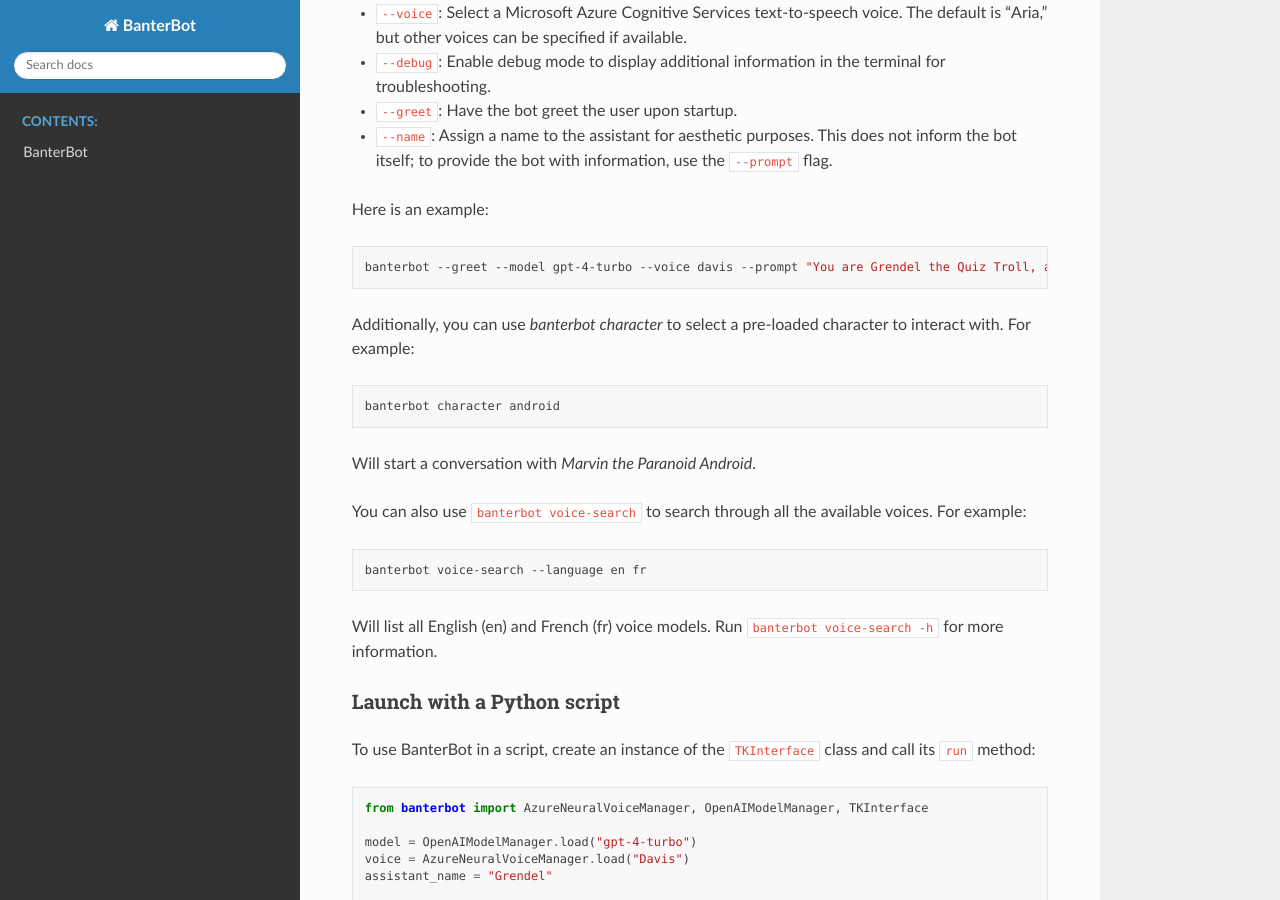
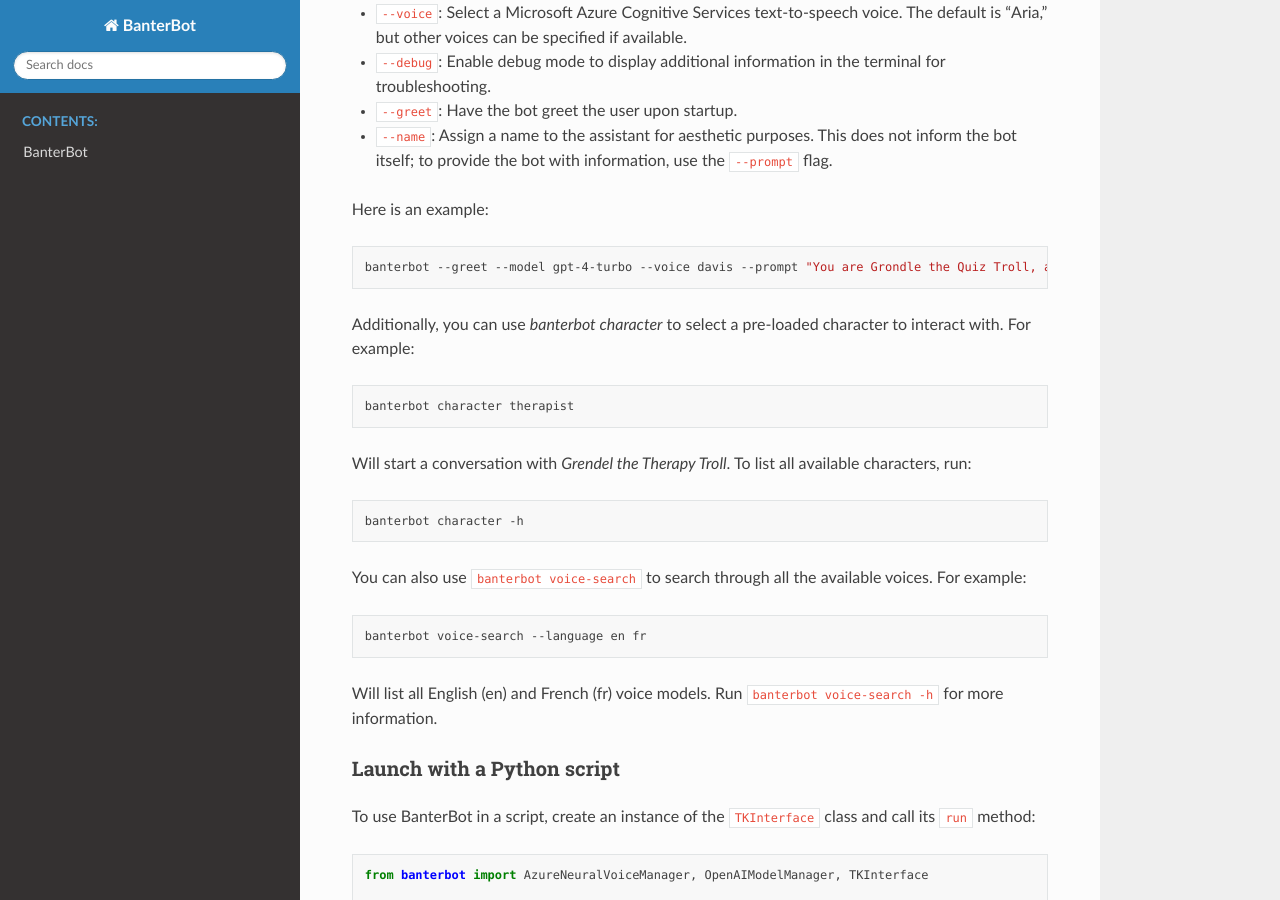
Before and after one commit to GabrielSCabrera/BanterBot, a Sphinx documentation site: the page built from docs/index.rst, in a window 1280 px wide and 900 px high, scrolled down 2455 px. Built offline with Sphinx 7.4.7 and the Read the Docs theme 2.0.0, drawn with Linux system fonts in a browser that asks for light colours.

```diff
--- a/docs/index.rst
+++ b/docs/index.rst
@@ -150,15 +150,19 @@ Here is an example:
 
 .. code:: bash
 
-   banterbot --greet --model gpt-4-turbo --voice davis --prompt "You are Grendel the Quiz Troll, a charismatic troll who loves to host quiz shows." --name Grendel
+   banterbot --greet --model gpt-4-turbo --voice davis --prompt "You are Grondle the Quiz Troll, a charismatic troll who loves to host quiz shows." --name Grondle
 
 Additionally, you can use `banterbot character` to select a pre-loaded character to interact with. For example:
 
 .. code:: bash
 
-   banterbot character android
+   banterbot character therapist
 
-Will start a conversation with `Marvin the Paranoid Android`.
+Will start a conversation with `Grendel the Therapy Troll`. To list all available characters, run:
+
+.. code:: bash
+
+   banterbot character -h
 
 You can also use ``banterbot voice-search`` to search through all the available voices. For example:
 
```
Also changed, not shown: README.md (+7 -3 lines).
